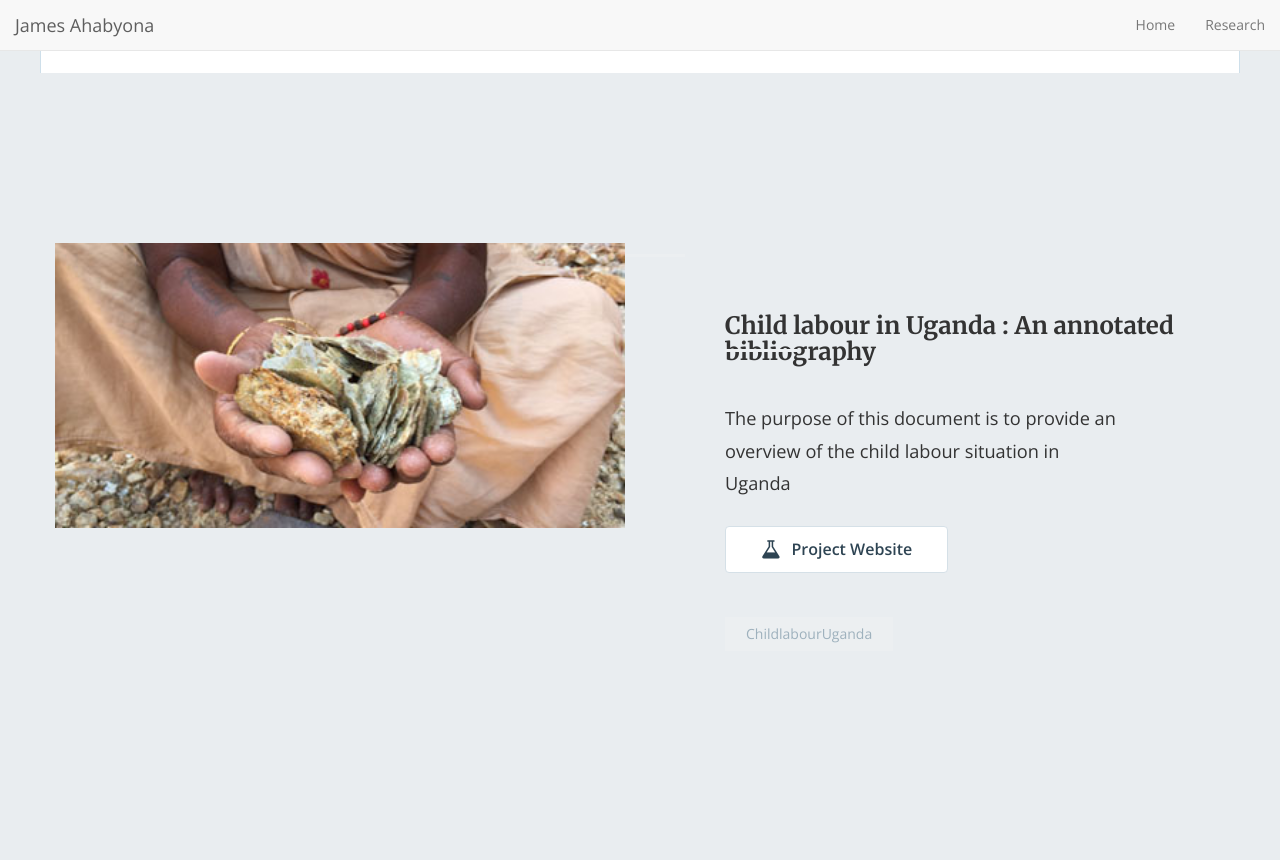
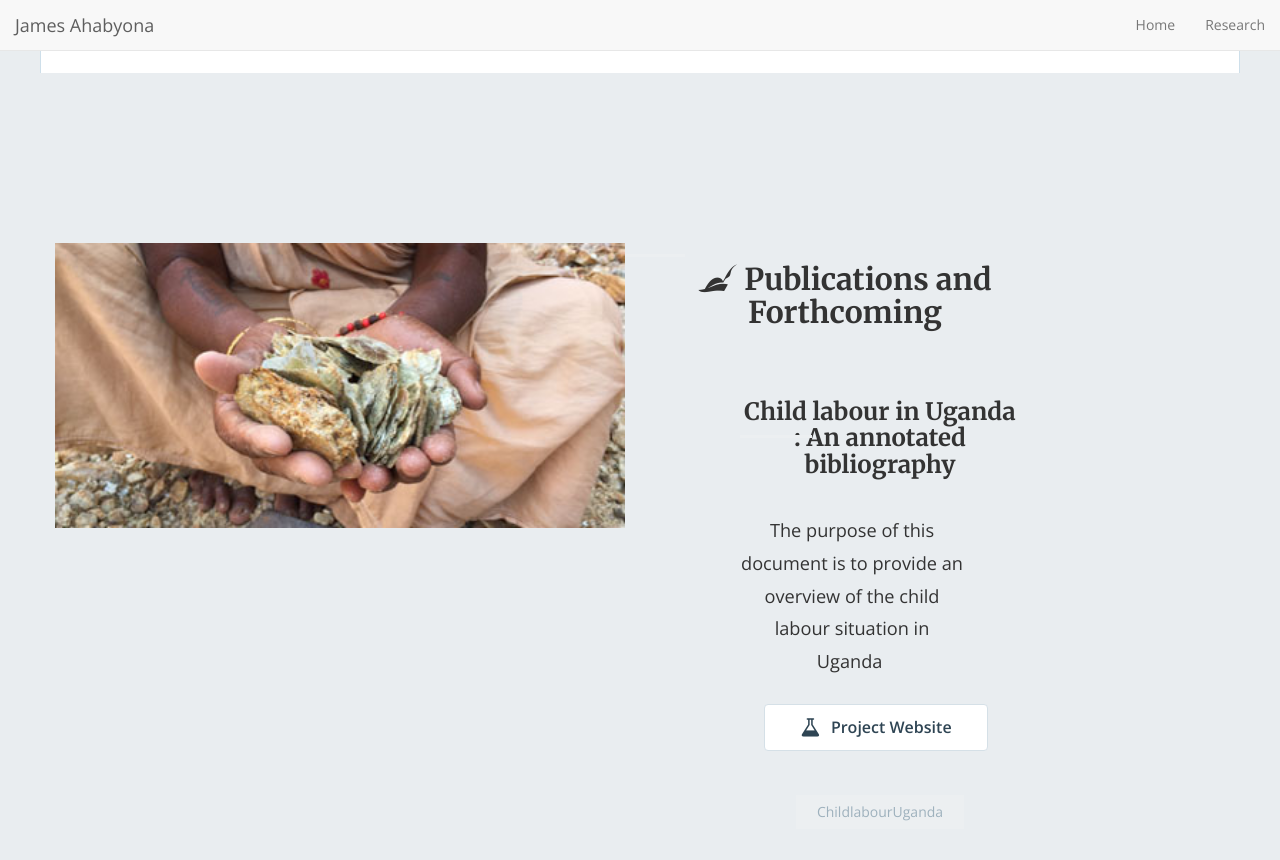
Before and after one commit to mariaelenaguer/mariaelenaguer.github.io, a Jekyll site: the page built from index.html, in a window 1280 px wide and 900 px high, scrolled down 827 px. Shown: the top 860 px of the window. Built offline with Jekyll 4.4.1, drawn with Linux system fonts in a browser that asks for light colours; nearby versions of some CDN libraries; the list of posts is cut into pages by our own code.

Commit message:
Update post-content.html

```diff
--- a/_includes/post-content.html
+++ b/_includes/post-content.html
@@ -1,3 +1,8 @@
+<div class="col-md-8 text-center">
+        <h2 id="pub">
+          <span class="fa fa-pied-piper main-list-item-icon"></span>
+          Publications and Forthcoming
+        </h2>
 <div class="content">
   <h3 class="title">{{ post.title }}</h3>
 
```
